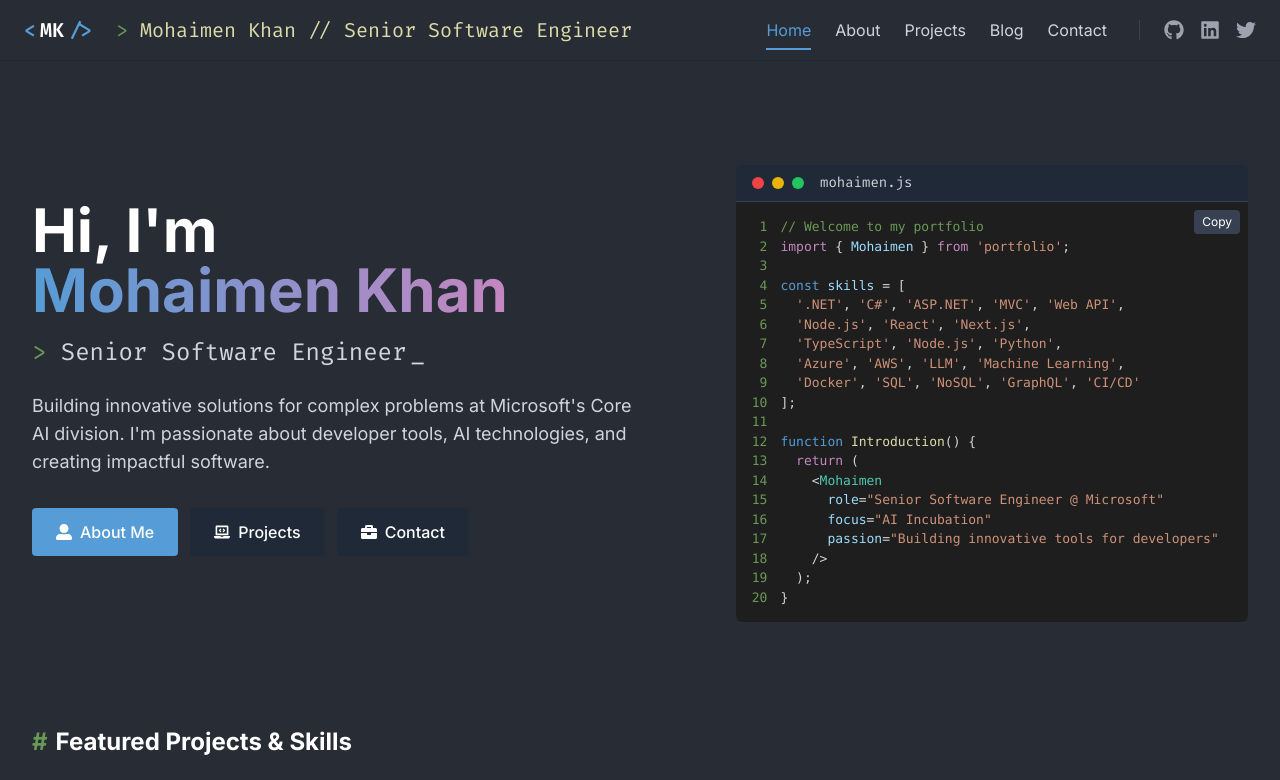
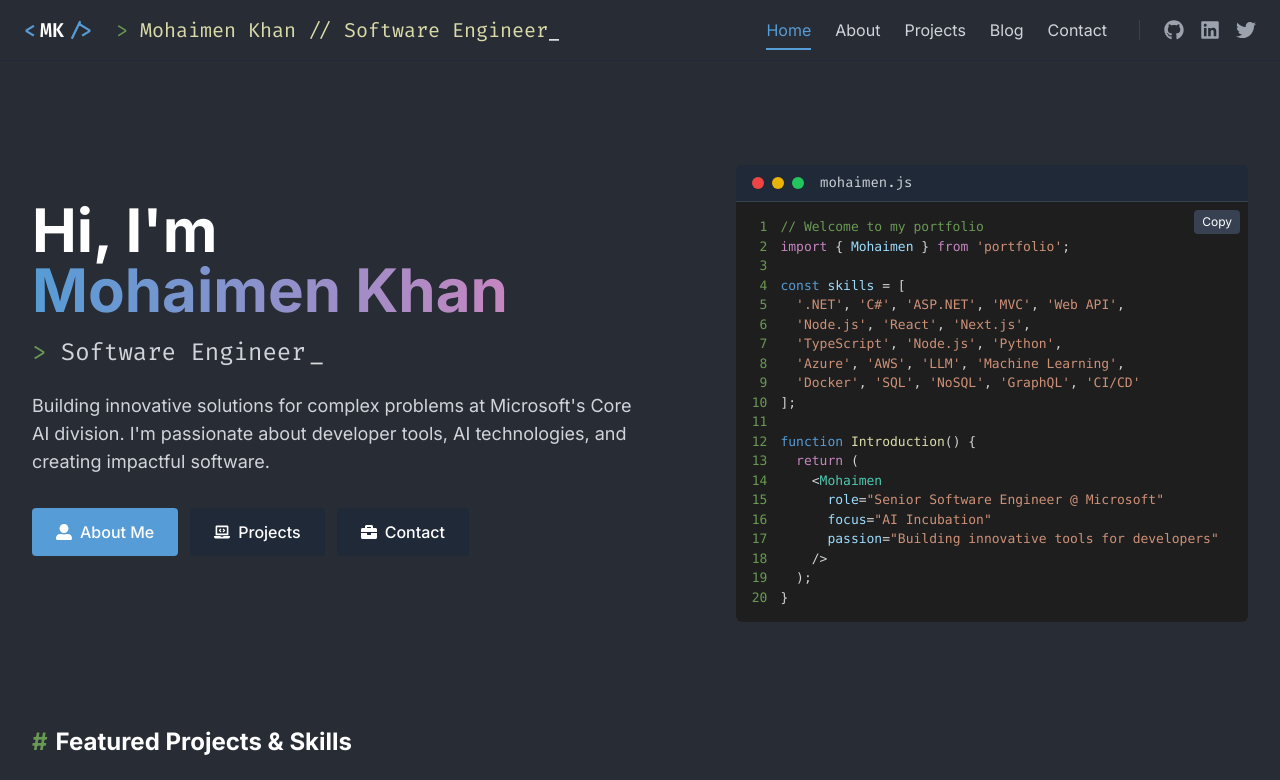
Before and after one commit to mohaimenhasan/mohaimenkhan-website, a Next.js app: page /portfolio/ in a window 1280 px wide. Shown: the top 780 px of the page. Built offline with nearby package versions, Linux system fonts and the light colour scheme.

Commit message:
fix: update job title from 'Senior Software Engineer' to 'Software Engineer' in Header and Home components

```diff
--- a/components/Header.js
+++ b/components/Header.js
@@ -61,7 +61,7 @@
           </Link>
 
           <div className="ml-6 hidden md:block">
-            <TypingEffect text="Mohaimen Khan // Senior Software Engineer" />
+            <TypingEffect text="Mohaimen Khan // Software Engineer" />
           </div>
         </div>
 
--- a/pages/index.js
+++ b/pages/index.js
@@ -82,7 +82,7 @@
               </h1>
 
               <div className="text-xl md:text-2xl text-gray-300 mb-6 font-mono">
-                <span className="text-code-green">&gt;</span> Senior Software Engineer
+                <span className="text-code-green">&gt;</span> Software Engineer
                 <span className="text-white animate-cursor-blink ml-1">_</span>
               </div>
 
```
